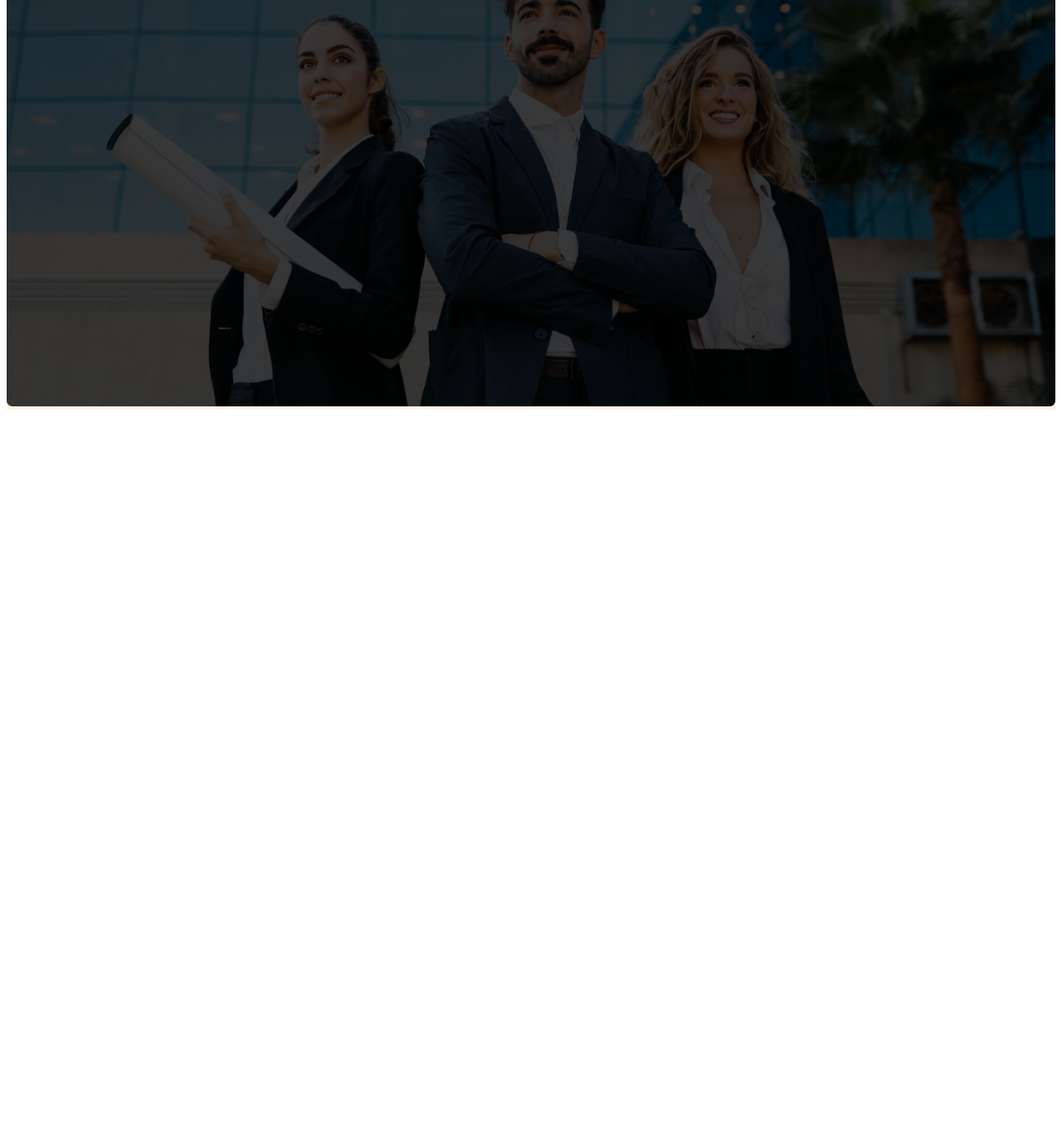
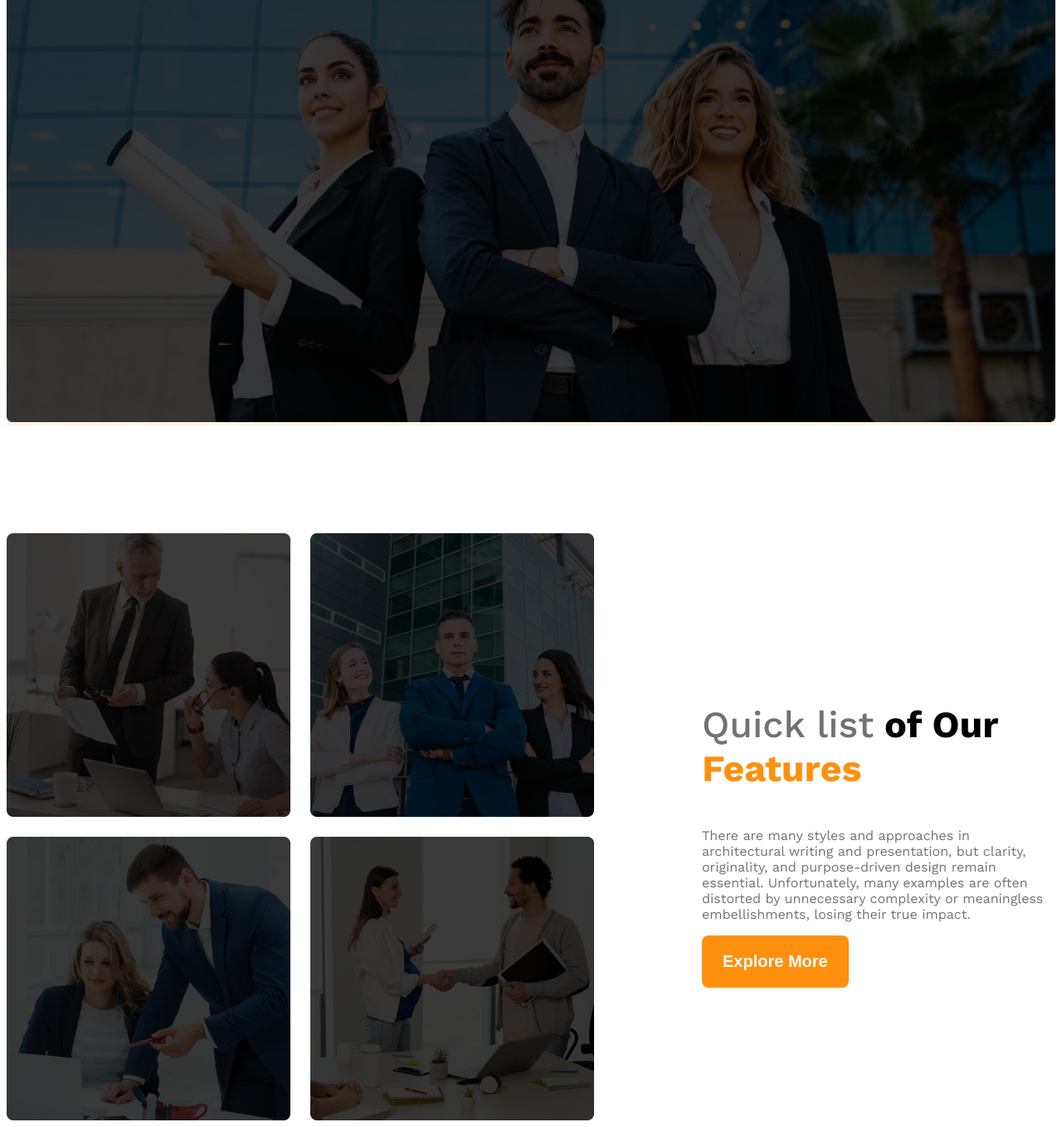
Before and after one commit to ceohasib/g3-architects-website, a plain HTML site: page index.html in a window 1280 px wide. Shown: the part 680-2039 px from the top of the page at 83% size. Before the commit the page ends 1182 px from the top, so only its background shows below. Drawn offline with nearby package versions, Linux system fonts and the light colour scheme.

Commit message:
Added 2nd part (quick list)

```diff
--- a/index.html
+++ b/index.html
@@ -21,7 +21,7 @@
         <div class="banner">
             <div class="banner-content">
                 <h1 class="banner-title">Brand New Group of Architects</h1>
-                <p>There are many variations of passages of Lorem Ipsum available, but the majority have suffered alteration in some form, by injected humour, or randomised words which don't look even.</p>
+                <p>Our team of innovative architects brings fresh ideas to every project, combining creativity with functionality. With a deep understanding of modern design trends and sustainable practices, we strive to create spaces that are not only aesthetically pleasing but also practical and environmentally responsible.</p>
                 <button class="btn-primary">Explore More</button>
             </div>
             <img class="banner-image" src="images/banner.png" alt="">
@@ -29,6 +29,19 @@
 
     </header>
     <main>
+        <section class="teams display-flex">
+            <div class="team-img-container">
+                <img src="images/team1.png" alt="Two architects are dicussing about design.">
+                <img src="images/team2.png" alt="Two architects are dicussing about design.">
+                <img src="images/team3.png" alt="Two architects are dicussing about design.">
+                <img src="images/team4.png" alt="Two architects are dicussing about design.">
+            </div>
+            <div class="our-features">
+                <h3 class="feature-title"><span id="quick-list" class="text-light-gray">Quick list</span> <span>of Our</span> <span class="text-primary">Features</span></h3>
+                <p class="feature-description text-light-gray">There are many styles and approaches in architectural writing and presentation, but clarity, originality, and purpose-driven design remain essential. Unfortunately, many examples are often distorted by unnecessary complexity or meaningless embellishments, losing their true impact.</p>
+                <button class="btn-primary">Explore More</button>
+            </div>
+        </section>
 
     </main>
     <footer>
--- a/styles/architects.css
+++ b/styles/architects.css
@@ -10,6 +10,10 @@
 /* shared styles */
  .display-flex{
     display: flex;
+ }
+
+ .text-primary{
+    color:#FF900E;
  }
 
  /* Dark02 */
@@ -26,6 +30,26 @@
     background-color: rgba(255, 144, 14, 0.1);
 }
 
+.btn-primary{
+    background-color: #FF900E;
+    color: white;
+    padding: 20px 25px;
+    font-size: 1.25rem;
+    font-weight: 600;
+    border-radius: 8px;
+    border: none;
+}
+
+main{
+    max-width: 1440px;
+    margin: 0 auto;
+}
+
+main > section{
+    margin-top: 130px;
+}
+
+/* navber related styles */
 .navbar{
     justify-content: space-between;
     align-items: center;
@@ -63,24 +87,59 @@
     font-size: 4rem;
 }
 
-.btn-primary{
-    background-color: #FF900E;
-    color: white;
-    padding: 20px 25px;
-    font-size: 1.25rem;
-    font-weight: 600;
-    border-radius: 8px;
-    border: none;
+.banner-image{
+    width: 100%;
 }
 
-.banner-image{
-    width: 100%;
+/* team and feature related styles */
+.teams {
+    align-items: center;
+}
+
+.team-img-container{
+    display: grid;
+    grid-template-columns: repeat(2, 1fr);
+    gap: 24px;
+}
+
+.our-features{
+    margin-left: 130px;
+    max-width: 530px;
+}
+
+.feature-title{
+    font-size: 2.8rem;
+    font-weight: 700;
+}
+
+#quick-list{
+    font-weight: 500;
 }
 
 /* responsive media query */
 
 @media screen and (max-width: 576px) {
-    .navbar, .nav-links{
+    .navbar,
+    .nav-links,
+    .teams{
         flex-direction: column;
     }
+
+    .team-img-container{
+        grid-template-columns: repeat(1, 1fr);
+    }
+    .our-features{
+        margin: 20px;
+    }
 }
+
+/* medium size device */
+
+@media screen and (min-width: 576px) and (max-width: 992px) {
+    .teams{
+        flex-direction: column;
+    }
+    .our-features{
+    margin: 50px auto;
+    }
+}
```
